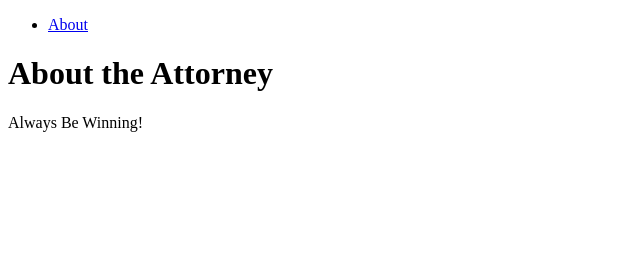
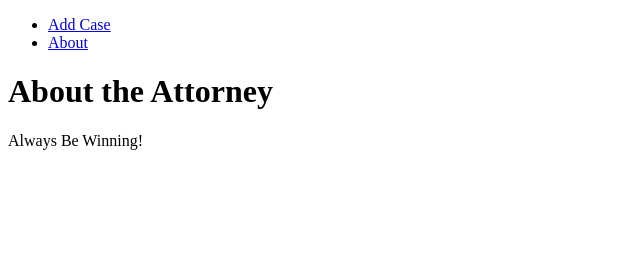
Before and after one commit to matthew-estes/caselawg, a Django app: page /about/ in a window 1280 px wide. Shown: the part 26-300 px from the top of the page, without its empty margins (0-640 px from the left). Run offline with Django 5.2, Linux system fonts and the light colour scheme.

Commit message:
Create form.css file and update view function CaseCreate and update Case model to include reverse method

```diff
--- a/main_app/models.py
+++ b/main_app/models.py
@@ -1,4 +1,5 @@
 from django.db import models
+from django.urls import reverse
 
 CASESTATUS = (
     ('A', 'Open-Active'),
@@ -56,6 +57,10 @@ class Case(models.Model):
     def __str__(self):
         return self.name
 
+    def get_absolute_url(self):
+        return reverse("case-detail", kwargs={"pk": self.pk})
+
+
 class Task(models.Model):
     task_name = models.CharField(max_length=20)
     task_type = models.CharField(
--- a/main_app/templates/base.html
+++ b/main_app/templates/base.html
@@ -20,6 +20,7 @@
       </div>
       <nav>
         <ul>
+          <li><a href="{% url 'case-create' %}">Add Case</a></li>
           <li><a href="/about">About</a></li>
         </ul>
       </nav>
--- a/main_app/views.py
+++ b/main_app/views.py
@@ -1,4 +1,5 @@
 from django.shortcuts import render
+from django.views.generic.edit import CreateView, UpdateView, DeleteView
 from .models import Case
 
 def home(request):
@@ -20,6 +21,7 @@ from .models import Case
 class CaseCreate(CreateView):
     model = Case
     fields = '__all__'
+    success_url = '/cases/'
 
 class CaseUpdate(UpdateView):
     model = Case
```
Also changed, not shown: main_app/static/css/form.css (added).
